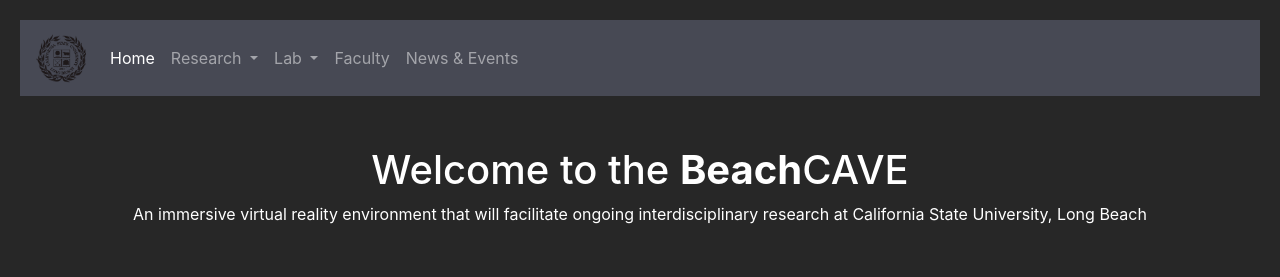
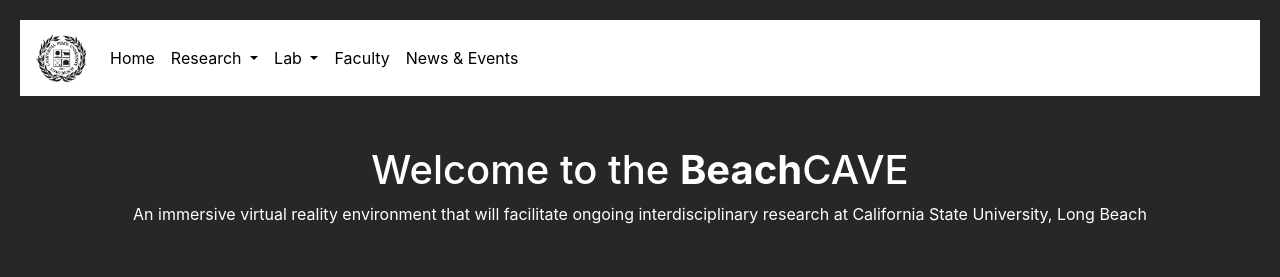
Before and after one commit to AnthonyASanchez/BeachCave, a PHP site: page / in a window 1280 px wide. Shown: the top 277 px of the page. Run offline with PHP 8.4, Linux system fonts and the light colour scheme; some libraries are stand-ins or nearby versions.

Commit message:
added csulb website media link and polished homepage

```diff
--- a/index.html
+++ b/index.html
@@ -18,7 +18,7 @@
 
 	<body>
 		<!-- NAVIGATION BAR -->
-		<nav class = "navbar navbar-expand-lg navbar-dark" style = "background-color: #474954;">
+		<nav class = "navbar navbar-expand-lg" style = "background-color: white;">
   			<a class = "navbar-brand" href = "index.html"><img src = "media/csulbseal.png" alt = "" width = "50" height = "50" class="d-inline-block align-top"></a>
 
   			<button class="navbar-toggler" type="button" data-toggle="collapse" data-target="#navbarNavDropdown" aria-controls="navbarNavDropdown" aria-expanded="false" aria-label="Toggle navigation">
@@ -28,10 +28,10 @@
  			<div class = "collapse navbar-collapse" id = "navbarNavDropdown">
  				<ul class = "navbar-nav">
  					<li class = "nav-item active">
- 						<a class="nav-link" href="index.html">Home<span class="sr-only">(current)</span></a>
+ 						<a class="nav-link" href="index.html" style = "color: black">Home<span class="sr-only">(current)</span></a>
  					</li>
  					<li class = "nav-item dropdown">
- 						<a class = "nav-link dropdown-toggle" href = "#" id="navbarDropdownMenuLink" data-toggle="dropdown" aria-haspopup="true" aria-expanded="false">Research
+ 						<a class = "nav-link dropdown-toggle" href = "#" id="navbarDropdownMenuLink" data-toggle="dropdown" aria-haspopup="true" aria-expanded="false"  style = "color: black">Research
  						</a>
  						<div class = "dropdown-menu" aria-labelledby="navbarDropdownMenuLink">
  							<a class="dropdown-item" href="#">Projects</a>
@@ -40,7 +40,7 @@
  						</div>
  					</li>
  					<li class = "nav-item dropdown">
- 						<a class = "nav-link dropdown-toggle" href = "#" id="navbarDropdownMenuLink" data-toggle="dropdown" aria-haspopup="true" aria-expanded="false">Lab
+ 						<a class = "nav-link dropdown-toggle" href = "#" id="navbarDropdownMenuLink" data-toggle="dropdown" aria-haspopup="true" aria-expanded="false" style = "color: black">Lab
  						</a>
  						<div class = "dropdown-menu" aria-labelledby="navbarDropdownMenuLink">
  							<a class="dropdown-item" href="#">Lab Information</a>
@@ -49,10 +49,10 @@
  						</div>
  					</li>
  					<li class = "nav-item">
- 						<a class = "nav-link" href = "#">Faculty</a>
+ 						<a class = "nav-link" href = "#" style = "color: black">Faculty</a>
  					</li>
  					<li class = "nav-item">
- 						<a class = "nav-link" href = "#">News & Events</a>
+ 						<a class = "nav-link" href = "#" style = "color: black">News & Events</a>
  					</li>
  				</ul>
  			</div>
@@ -100,6 +100,7 @@
 					<a href="https://twitter.com/csulb" target = "_blank"><img src = "media/socialmedia/twitter.png" width = "60px" title = "CSULB Twitter"></a>
 					<a href="https://www.instagram.com/csulongbeach/" target = "_blank"><img src = "media/socialmedia/instagram.png" width = "60px" title = "CSULB Instagram"></a>
 					<a href="https://www.youtube.com/user/csulbwebteam" target = "_blank"><img src = "media/socialmedia/youtube.png" width = "60px" title = "CSULB YouTube"></a>
+					<a href="https://www.csulb.edu/" target = "_blank"><img src = "media/socialmedia/csulb.png" width = "30px" title = "CSULB Website"></a>
 				</div>
 				<div class = "container">
 					1250 Bellflower Boulevard<br>
--- a/main.css
+++ b/main.css
@@ -1,6 +1,5 @@
 /* Font, spacing, background color of general website */
 body {
-	/*font-family: georgia;*/
 	color: white;
 	padding: 20px;
 	background: #272727;
```
Also changed, not shown: media/socialmedia/csulb.png (added).
